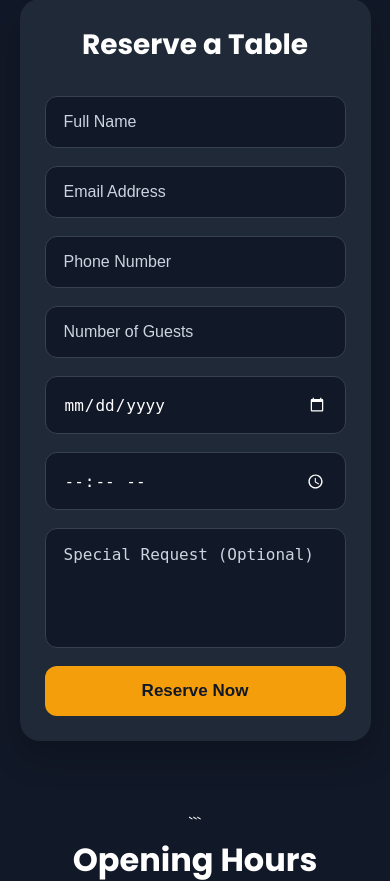
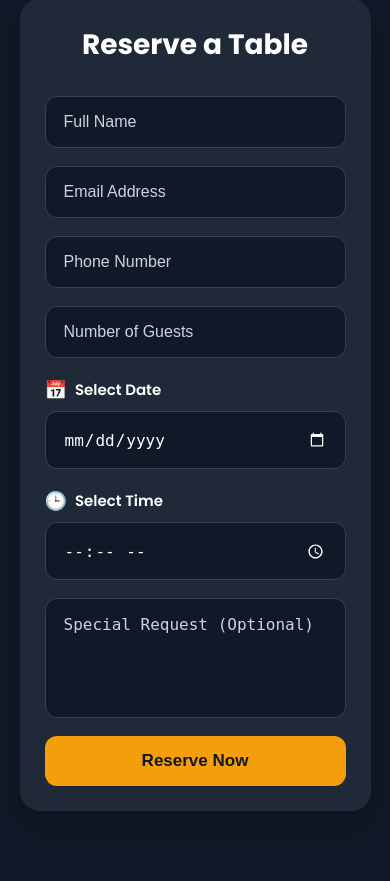
Before and after one commit to avniee0/UrbanBites, a Django app: page /reservation/ in a window 390 px wide. Shown: the part 748-1629 px from the top of the page. Run offline with Django 5.2, Linux system fonts and the light colour scheme.

Commit message:
Improve reservation date and time fields on mobile

````diff
--- a/static/css/style.css
+++ b/static/css/style.css
@@ -1015,6 +1015,26 @@ ul{
 .reservation-form button:hover{
     background:#fbbf24;
 }
+/* Better mobile date & time fields */
+
+.field-group{
+    display:flex;
+    flex-direction:column;
+    gap:8px;
+}
+
+.field-group label{
+    color:#ffffff;
+    font-size:15px;
+    font-weight:600;
+    display:flex;
+    align-items:center;
+    gap:8px;
+}
+
+.field-group label span{
+    font-size:18px;
+}
 
 /* ===================================
    Opening Hours
--- a/templates/reservation/reservation.html
+++ b/templates/reservation/reservation.html
@@ -4,7 +4,6 @@
 {% block content %}
 
 <!-- Reservation Hero Section -->
-
 <section class="reservation-hero">
     <div class="reservation-text">
         <h1>Reserve a Table</h1>
@@ -13,7 +12,6 @@
 </section>
 
 <!-- Reservation Section -->
-
 <section class="reservation-section">
 
     <!-- Image -->
@@ -36,9 +34,15 @@
 
             <input type="number" placeholder="Number of Guests" min="1" required>
 
+            <div class="field-group">
+                <label><span>📅</span> Select Date</label>
                 <input type="date" name="date" required>
+            </div>
 
+            <div class="field-group">
+                <label><span>🕒</span> Select Time</label>
                 <input type="time" name="time" required>
+            </div>
 
             <textarea rows="5" placeholder="Special Request (Optional)"></textarea>
 
@@ -51,10 +55,8 @@
 </section>
 
 <!-- Opening Hours -->
-
 <section class="hours-section">
 
-```
     <h2>Opening Hours</h2>
 
     <div class="hours-box">
````
Lines whose indentation alone changed are shown as unchanged.
